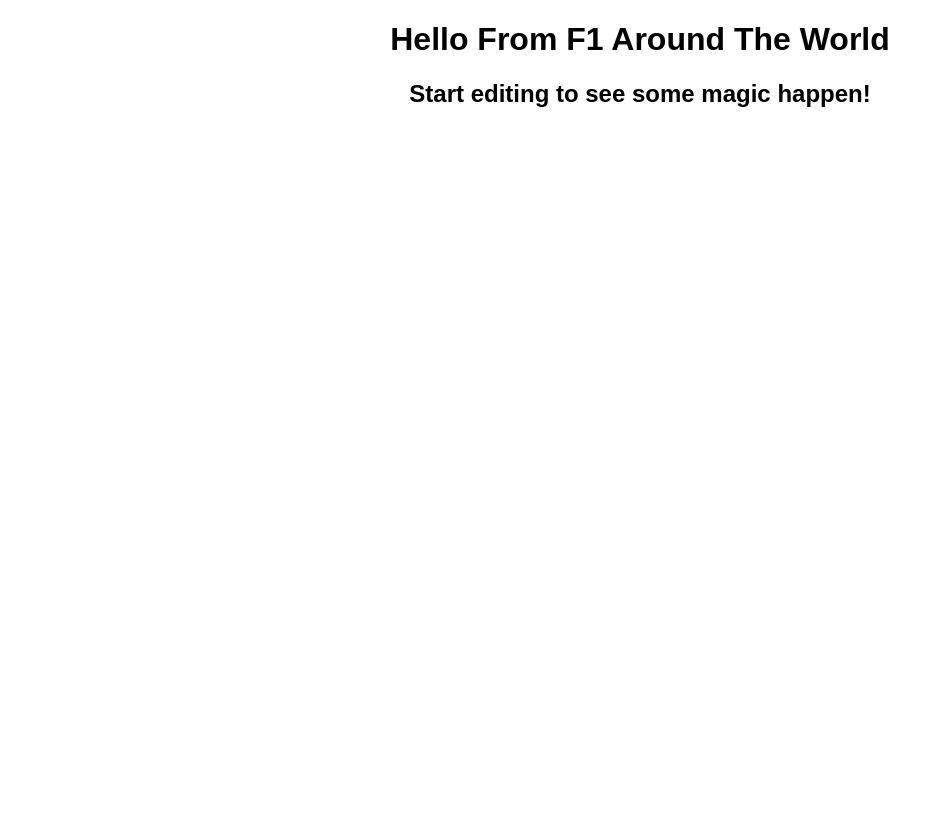
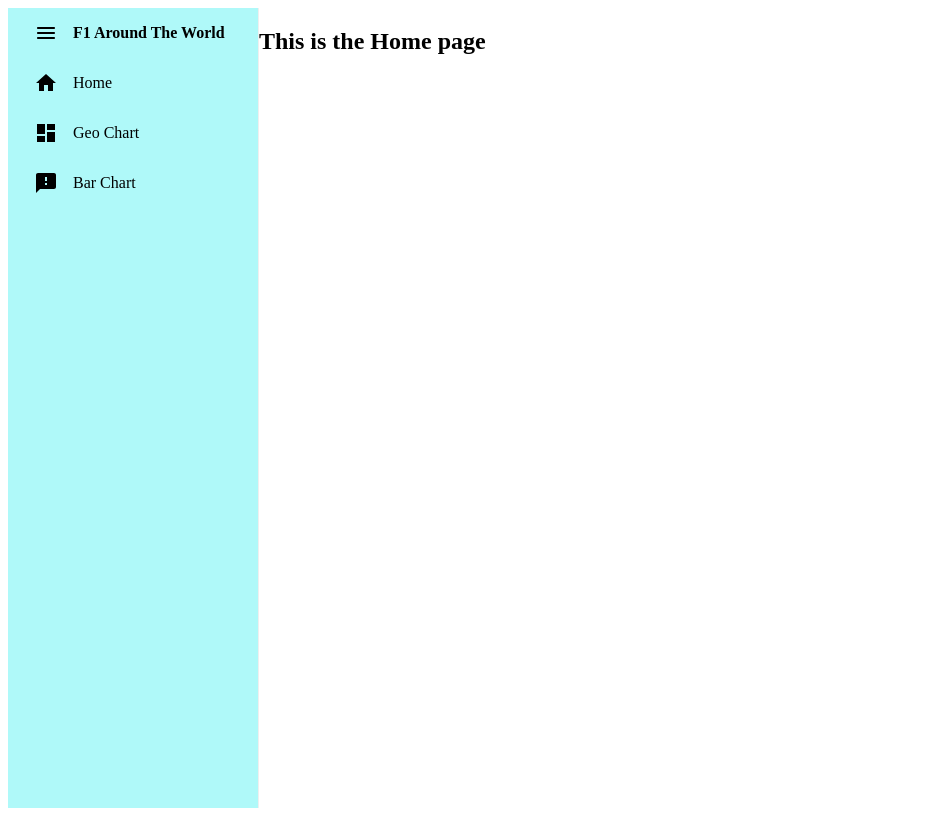
Before and after one commit to MrFiszbi1/F1-Around-The-World, a React (Create React App) app: page / in a window 1280 px wide. Shown: the whole page, without its empty margins (0-943 px from the left). Built offline with nearby package versions, Linux system fonts and the light colour scheme.

Commit message:
Nav SideBar + Route Set Up

```diff
--- a/src/App.js
+++ b/src/App.js
@@ -1,10 +1,29 @@
-import './styles.css';
+import { Sidebar, useProSidebar } from "react-pro-sidebar";
+import SidebarMenu from "./components/SidebarMenu";
+import { Routes, Route } from "react-router-dom";
+import GeoChart from "./page/GeoChart";
+import BarChart from "./page/BarChart";
+import Home from "./page/Home";
 
 export default function App() {
+  const { collapseSidebar, isSidebarCollapsed } = useProSidebar();
   return (
-    <div className='App'>
-      <h1>Hello From F1 Around The World</h1>
-      <h2>Start editing to see some magic happen!</h2>
+    <div style={{ display: "flex", height: "100vh" }}>
+      <Sidebar
+        className="app"
+        style={{
+          backgroundColor: "rgb(0, 249, 249)",
+        }}
+      >
+        <SidebarMenu collapseSidebar={collapseSidebar} />
+      </Sidebar>
+      <section>
+        <Routes>
+          <Route path="/" element={<Home />}></Route>
+          <Route path="geochart" element={<GeoChart />} />
+          <Route path="barchart" element={<BarChart />} />
+        </Routes>
+      </section>
     </div>
   );
 }
--- /dev/null
+++ b/src/components/SidebarMenu.js
@@ -0,0 +1,46 @@
+import React from "react";
+import { Menu, MenuItem } from "react-pro-sidebar";
+import DashboardIcon from "@mui/icons-material/Dashboard";
+import FeedbackIcon from "@mui/icons-material/Feedback";
+import HomeIcon from "@mui/icons-material/Home";
+import MenuRoundedIcon from "@mui/icons-material/MenuRounded";
+import { Link } from "react-router-dom";
+
+const SidebarMenu = ({ collapseSidebar }) => {
+  return (
+    <Menu>
+      <MenuItem
+        icon={
+          <MenuRoundedIcon
+            onClick={() => {
+              collapseSidebar();
+            }}
+          />
+        }
+      >
+        <h4>F1 Around The World</h4>
+      </MenuItem>
+      <MenuItem
+        component={<Link to="/" className="link" />}
+        className="menu1"
+        icon={<HomeIcon />}
+      >
+        Home
+      </MenuItem>
+      <MenuItem
+        component={<Link to="geochart" className="link" />}
+        icon={<DashboardIcon />}
+      >
+        Geo Chart
+      </MenuItem>
+      <MenuItem
+        component={<Link to="barchart" className="link" />}
+        icon={<FeedbackIcon />}
+      >
+        Bar Chart
+      </MenuItem>
+    </Menu>
+  );
+};
+
+export default SidebarMenu;
--- a/src/index.js
+++ b/src/index.js
@@ -1,5 +1,7 @@
 import { StrictMode } from "react";
 import { createRoot } from "react-dom/client";
+import { ProSidebarProvider } from "react-pro-sidebar";
+import { BrowserRouter } from "react-router-dom";
 
 import App from "./App";
 
@@ -8,6 +10,10 @@ const root = createRoot(rootElement);
 
 root.render(
   <StrictMode>
-    <App />
+    <BrowserRouter>
+      <ProSidebarProvider>
+        <App />
+      </ProSidebarProvider>
+    </BrowserRouter>
   </StrictMode>
 );
--- /dev/null
+++ b/src/page/BarChart.js
@@ -0,0 +1,11 @@
+import React from "react";
+
+const BarChart = () => {
+  return (
+    <div>
+      <h2>This is the Bar Chart page</h2>
+    </div>
+  );
+};
+
+export default BarChart;
--- /dev/null
+++ b/src/page/GeoChart.js
@@ -0,0 +1,11 @@
+import React from "react";
+
+const GeoChart = () => {
+  return (
+    <div>
+      <h2>This is the Geo Chart page</h2>
+    </div>
+  );
+};
+
+export default GeoChart;
--- /dev/null
+++ b/src/page/Home.js
@@ -0,0 +1,11 @@
+import React from "react";
+
+const Home = () => {
+  return (
+    <div>
+      <h2>This is the Home page</h2>
+    </div>
+  );
+};
+
+export default Home;
```
Also changed, not shown: package.json (+6 -1 lines), 1 other file (tests, documents, lock files or other folders).
